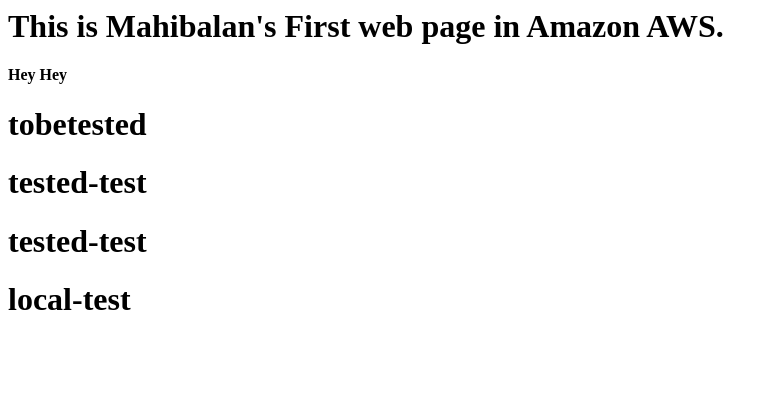
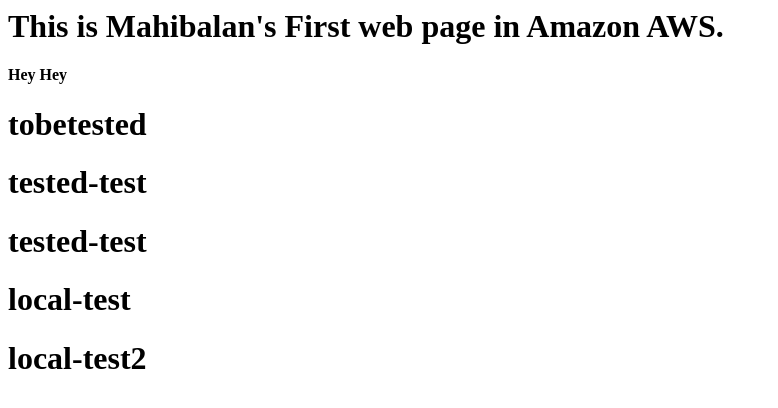
Before and after one commit to mahiniya123/webappanz, a plain HTML site: page index.html in a window 1280 px wide. Shown: the whole page, without its empty margins (0-778 px from the left). Drawn offline with Linux system fonts and the light colour scheme.

Commit message:
new code

```diff
--- a/index.html
+++ b/index.html
@@ -4,3 +4,4 @@
 <h1>tested-test</h1>
 <h1>tested-test</h1>
 <h1>local-test</h1>
+<h1>local-test2</h1>
```
